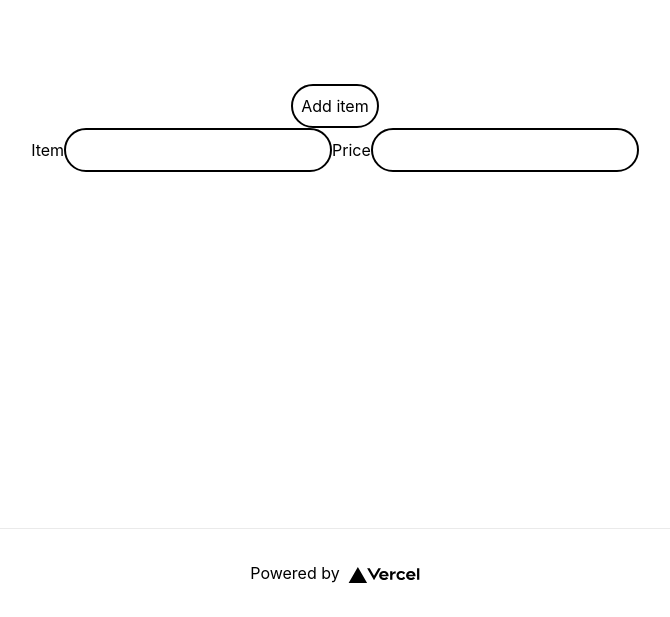
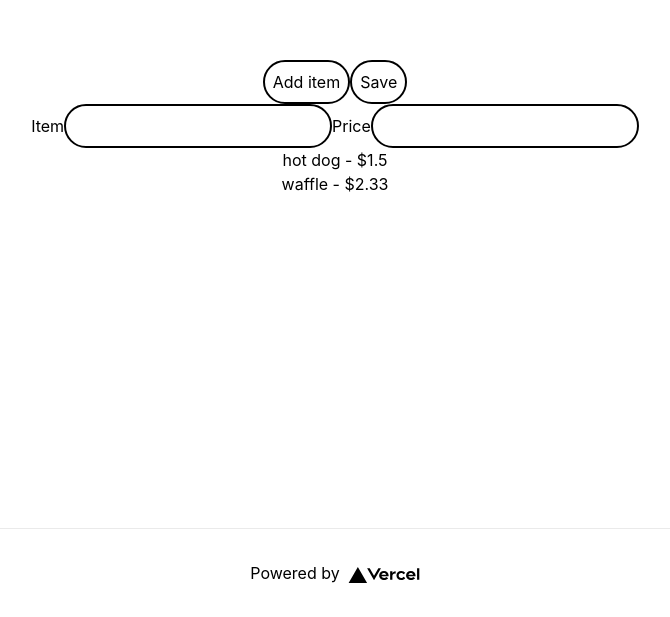
Before and after one commit to richieyi/ez-split, a Next.js app: page / in a window 1280 px wide. Shown: the part 272-889 px from the top of the page, without its empty margins (305-975 px from the left). Built offline with nearby package versions, Linux system fonts and the light colour scheme.

Commit message:
Add event handlers for item name and price change

```diff
--- a/pages/index.tsx
+++ b/pages/index.tsx
@@ -6,11 +6,36 @@ import Button from '../components/Button';
 import Input from '../components/Input';
 import styles from '../styles/Home.module.css';
 
+const item1 = {
+  name: 'hot dog',
+  price: 1.5,
+};
+const item2 = {
+  name: 'waffle',
+  price: 2.33,
+};
+
 const Home: NextPage = () => {
-  const [items, setItems] = useState([]);
+  const [newName, setNewName] = useState('');
+  const [newPrice, setNewPrice] = useState('');
+  const [items, setItems] = useState([item1, item2]);
 
   function renderItems() {
-    return items.map((item) => <Input />);
+    return items.map((item, idx) => (
+      <div key={idx}>{`${item.name} - $${item.price}`}</div>
+    ));
+  }
+
+  function saveItem() {
+    setItems([...items, { name: newName, price: Number(newPrice) }]);
+  }
+
+  function handleNameChange(e) {
+    setNewName(e.target.value);
+  }
+
+  function handlePriceChange(e) {
+    setNewPrice(e.target.value);
   }
 
   return (
@@ -25,9 +50,30 @@ const Home: NextPage = () => {
       </Head>
 
       <main className={styles.main}>
+        <div className="flex">
+          <Button title="Add item" />
+          <Button title="Save" />
+        </div>
+        {/* <Input /> */}
+        {/* <input onChange={handleNameChange} />
+        <input onChange={handlePriceChange} /> */}
+        <form>
+          <label htmlFor="first">Item</label>
+          <input
+            type="text"
+            name="first"
+            className="border-2 border-black rounded-full p-2"
+            onChange={handleNameChange}
+          />
+          <label htmlFor="second">Price</label>
+          <input
+            type="text"
+            name="second"
+            className="border-2 border-black rounded-full p-2"
+            onChange={handlePriceChange}
+          />
+        </form>
         {renderItems()}
-        <Button title="Add item" />
-        <Input />
       </main>
 
       <footer className={styles.footer}>
```
